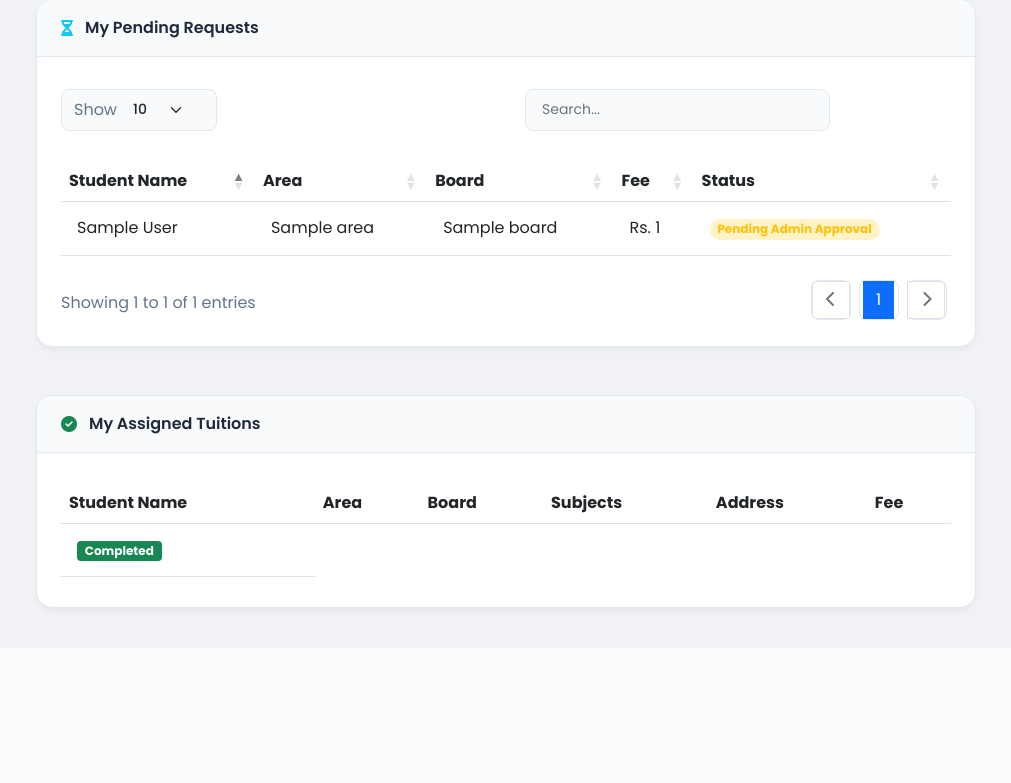
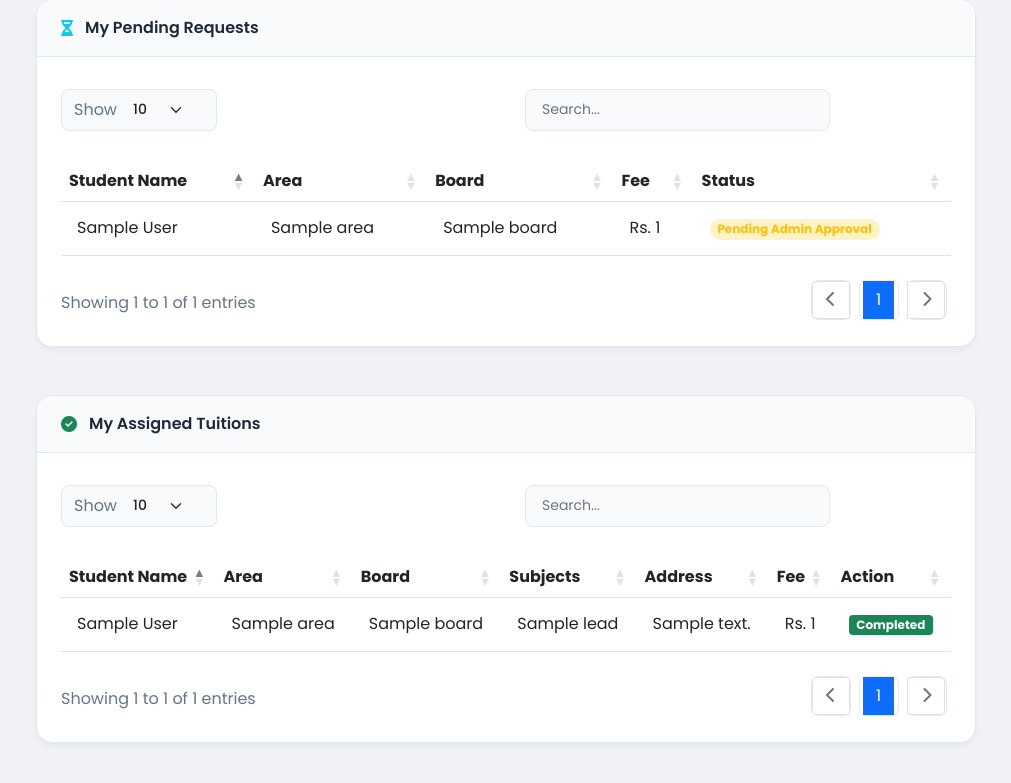
Before and after one commit to abdulrehmangulfaraz/TutEx, a Python web app: template frontend/templates/tutor_dashboard.html in a window 1280 px wide. Shown: the part 917-1700 px from the top of the page, without its empty margins (264-1275 px from the left). Before the commit the page ends 1533 px from the top, so only its background shows below. Run offline with Jinja, Linux system fonts and the light colour scheme; the template is opened without the code that fills it: most values are stand-ins (such as "Sample title", 1, 10 or a date in 2020); some libraries are stand-ins or nearby versions.

Commit message:
Completed the Tutor Dashboard

```diff
--- a/frontend/templates/tutor_dashboard.html
+++ b/frontend/templates/tutor_dashboard.html
@@ -751,24 +751,41 @@
                                                 <th>Subjects</th>
                                                 <th>Address</th>
                                                 <th>Fee</th>
+                                                <th>Action</th>
                                             </tr>
                                         </thead>
                                         <tbody>
                                             {% for lead in assigned_leads %}
                                             <tr>
+                                                <td>{{ lead.full_name }}</td>
+                                                <td>{{ lead.area }}</td>
+                                                <td>{{ lead.board }}</td>
+                                                <td>{{ lead.subjects }}</td>
+                                                <td>{{ lead.address }}</td>
+                                                <td>Rs. {{ "%.0f"|format(lead.total_fee) }}</td>
                                                 <td>
                                                     {% if lead.tuition_status == 'ongoing' %}
-                                                    <form action="/update_tuition_status/{{ lead.id }}?status=completed" method="post" style="display: inline;">
-                                                        <button type="submit" class="btn btn-success btn-sm">Completed</button>
+                                                    <form action="/update_tuition_status/{{ lead.id }}?status=completed" method="post" style="display: inline;" >
+                                                        <button type="submit" class="btn-action btn-approve">
+                                                            <i class="fas fa-check-circle"></i> Completed
+                                                        </button>
                                                     </form>
-                                                    <form action="/update_tuition_status/{{ lead.id }}?status=dropped" method="post" style="display: inline;">
-                                                        <button type="submit" class="btn btn-danger btn-sm">Dropped</button>
+                                                    <form action="/update_tuition_status/{{ lead.id }}?status=dropped" method="post" style=" margin-left: 4px; margin-top: 10px;">
+                                                        <button type="submit" class="btn-action btn-reject">
+                                                            <i class="fas fa-times-circle"></i> Dropped
+                                                        </button>
                                                     </form>
                                                     {% else %}
                                                     <span class="badge
-                                                        {% if lead.tuition_status == 'completed' %}bg-success{% endif %}
-                                                        {% if lead.tuition_status == 'dropped' %}bg-danger{% endif %}">
-                                                        {{ lead.tuition_status.capitalize() }}
+                                                        {% if lead.tuition_status == 'completed' %}bg-success
+                                                        {% elif lead.tuition_status == 'dropped' %}bg-danger
+                                                        {% else %}bg-secondary{% endif %}">
+
+                                                        {% if lead.tuition_status %}
+                                                            {{ lead.tuition_status.capitalize() }}
+                                                        {% else %}
+                                                            Not Set
+                                                        {% endif %}
                                                     </span>
                                                     {% endif %}
                                                 </td>
```
